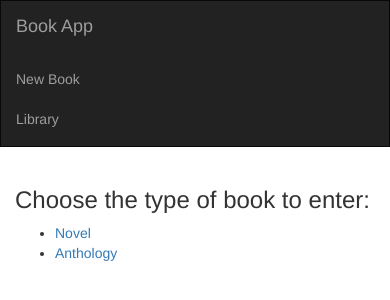
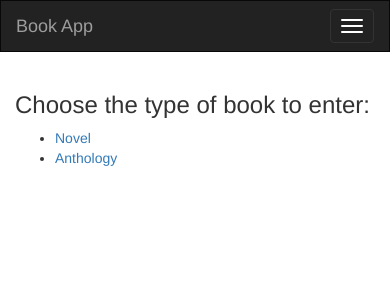
Before and after one commit to stefanpalmer/book-app, an Angular app: page /start in a window 390 px wide. Shown: the top 300 px of the page. Built offline with nearby package versions, Linux system fonts and the light colour scheme.

Commit message:
Make navbar responsive and collapsible

```diff
--- a/src/app/header/header.component.css
+++ b/src/app/header/header.component.css
@@ -0,0 +1,3 @@
+.toggleMenuStyle {
+  display: block;
+}
--- a/src/app/header/header.component.html
+++ b/src/app/header/header.component.html
@@ -1,11 +1,19 @@
 <nav class="navbar navbar-inverse">
   <div class="container-fluid">
     <div class="navbar-header">
+      <button type="button" class="navbar-toggle" (click)="onToggleMenu()" data-toggle="collapse">
+          <span class="sr-only">Toggle navigation</span>
+          <span class="icon-bar"></span>
+          <span class="icon-bar"></span>
+          <span class="icon-bar"></span>
+        </button>
       <a routerLink="/" class="navbar-brand">Book App</a>
     </div>
-    <ul class="nav navbar-nav">
-      <li><a routerLink="/start">New Book</a></li>
-      <li><a routerLink="/library">Library</a></li>
-    </ul>
+    <div class="collapse navbar-collapse" [ngClass]="{ 'toggleMenuStyle' : toggleMenu === true }">
+      <ul class="nav navbar-nav">
+        <li><a routerLink="/start">New Book</a></li>
+        <li><a routerLink="/library">Library</a></li>
+      </ul>
+    </div>
   </div>
 </nav>
--- a/src/app/header/header.component.ts
+++ b/src/app/header/header.component.ts
@@ -6,6 +6,15 @@ import { Component, OnInit } from '@angular/core';
   styleUrls: ['./header.component.css']
 })
 export class HeaderComponent implements OnInit {
+  toggleMenu = false;
+
+  onToggleMenu() {
+    if (this.toggleMenu === true) {
+      this.toggleMenu = false;
+    } else {
+      this.toggleMenu = true;
+    }
+  }
 
   constructor() { }
 
```
